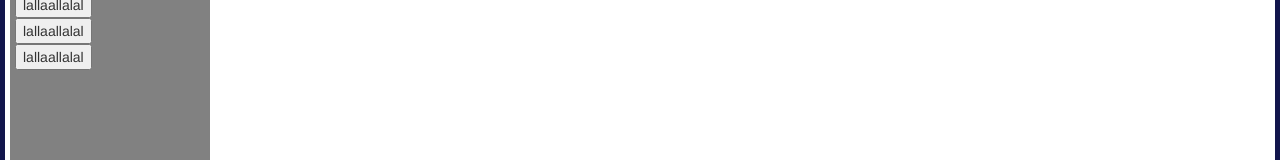
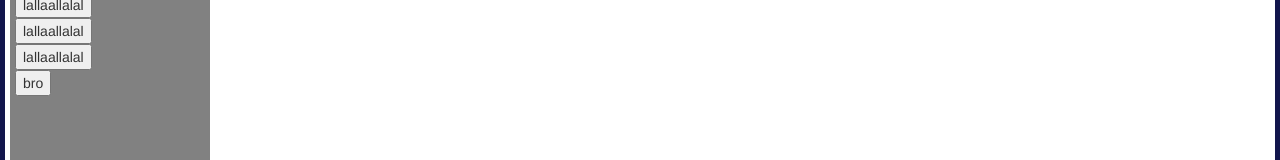
Before and after one commit to dhanush-danny/Code-Away-2, a plain HTML site: page index.html in a window 1280 px wide. Shown: the part 339-499 px from the top of the page. Drawn offline with nearby package versions, Linux system fonts and the light colour scheme.

Commit message:
Update index.html

```diff
--- a/index.html
+++ b/index.html
@@ -71,6 +71,8 @@
         <button>lallaallalal</button>
         <br>
         <button>lallaallalal</button>
+        <br>
+        <button>bro</button>
     </div>
 
 
```
